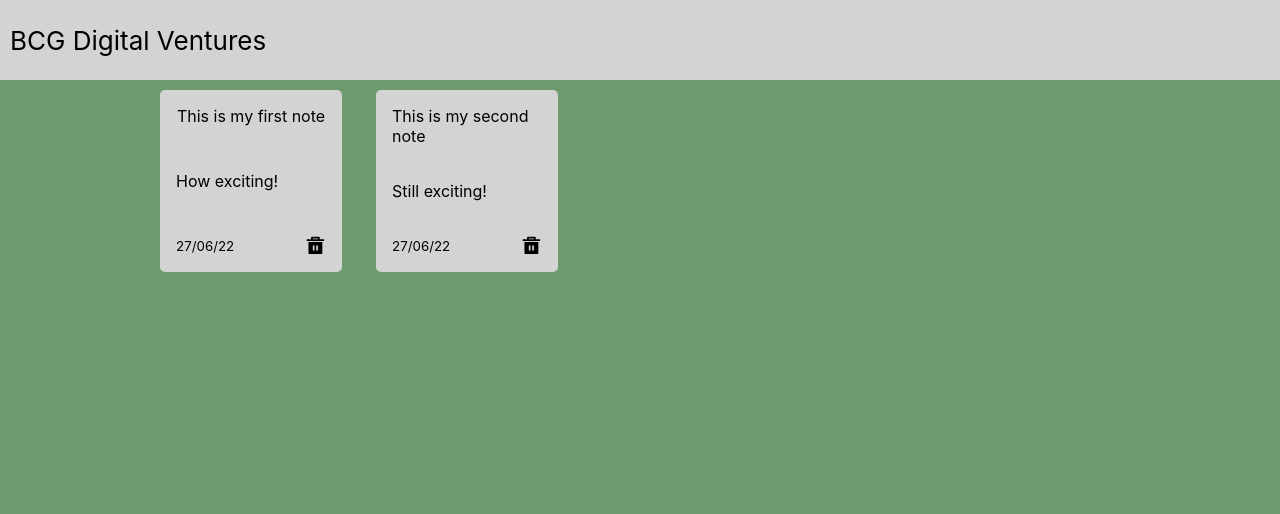
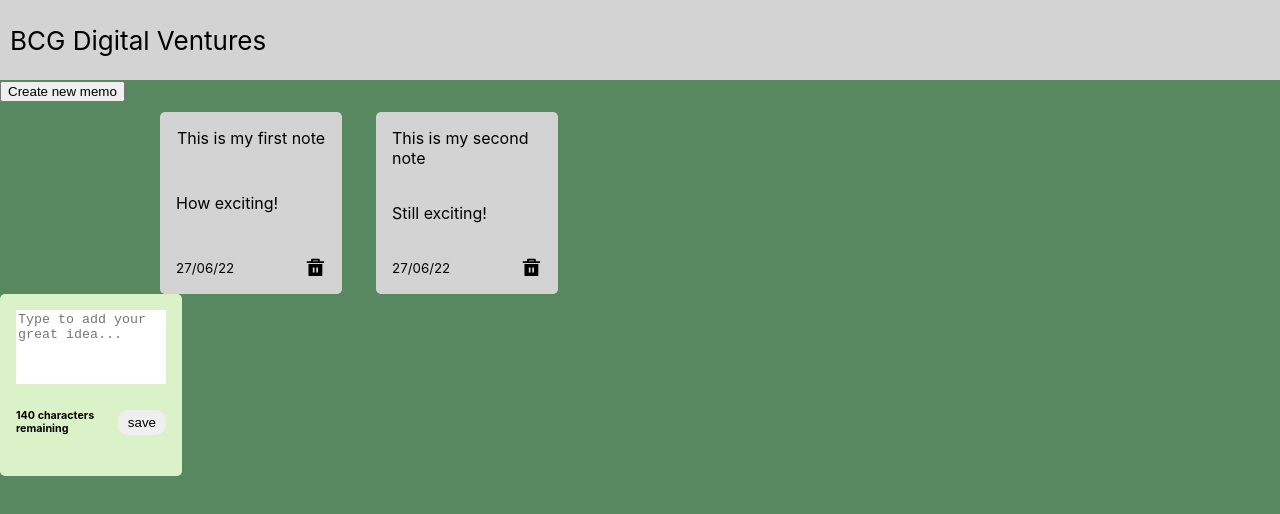
Before and after one commit to KamCoder5/memo-board, a React (Create React App) app: page / in a window 1280 px wide. Shown: the top 514 px of the page. Built offline with nearby package versions, Linux system fonts and the light colour scheme.

Commit message:
Created new memo component, created a memo. Next task: Create state to save inputs

```diff
--- a/src/App.js
+++ b/src/App.js
@@ -3,6 +3,7 @@
 import "./App.css";
 import MemoBoard from "./components/MemoBoard";
 import Header from "./components/Header";
+import NewMemo from "./components/NewMemo";
 
 function App() {
   const [memos, newMemo] = useState([
@@ -22,9 +23,11 @@
   return (
     <div>
       <Header />
+      <button>Create new memo</button>
       <div className="memo-board-container">
         <MemoBoard memos={memos} />
       </div>
+      <NewMemo />
     </div>
   );
 }
--- /dev/null
+++ b/src/components/NewMemo.js
@@ -0,0 +1,23 @@
+import { useState } from "react";
+function NewMemo() {
+  const [memoTitle, setMemoTitle] = useState("");
+  //const [memoBody, setMemoBody] = useState("");
+
+  // function handleTextChange()) {}
+
+  return (
+    <div className="memo new ">
+      <textarea
+        rows="5"
+        cols="10"
+        placeholder="Type to add your great idea..."
+      ></textarea>
+      <div className="memo-footer">
+        <h6>140 characters remaining</h6>
+        <button className="save">save</button>
+      </div>
+    </div>
+  );
+}
+
+export default NewMemo;
--- a/src/index.css
+++ b/src/index.css
@@ -5,7 +5,7 @@
     sans-serif;
   -webkit-font-smoothing: antialiased;
   -moz-osx-font-smoothing: grayscale;
-  background-color: rgb(109, 155, 110);
+  background-color: rgb(88, 136, 96);
 }
 
 code {
@@ -35,6 +35,30 @@
   display: grid;
   grid-gap: 1rem;
   grid-template-columns: repeat(auto-fit, 200px);
+}
+
+.memo.new {
+  background-color: rgb(219, 242, 200);
+}
+
+textarea {
+  border: none;
+  resize: none;
+}
+
+textarea:focus {
+  outline: none;
+}
+
+.save {
+  border: none;
+  border-radius: 10px;
+  padding: 5px 10px 5px 10px;
+}
+
+.save:hover {
+  background-color: white;
+  cursor: pointer;
 }
 .memo {
   background-color: lightgrey;
```
